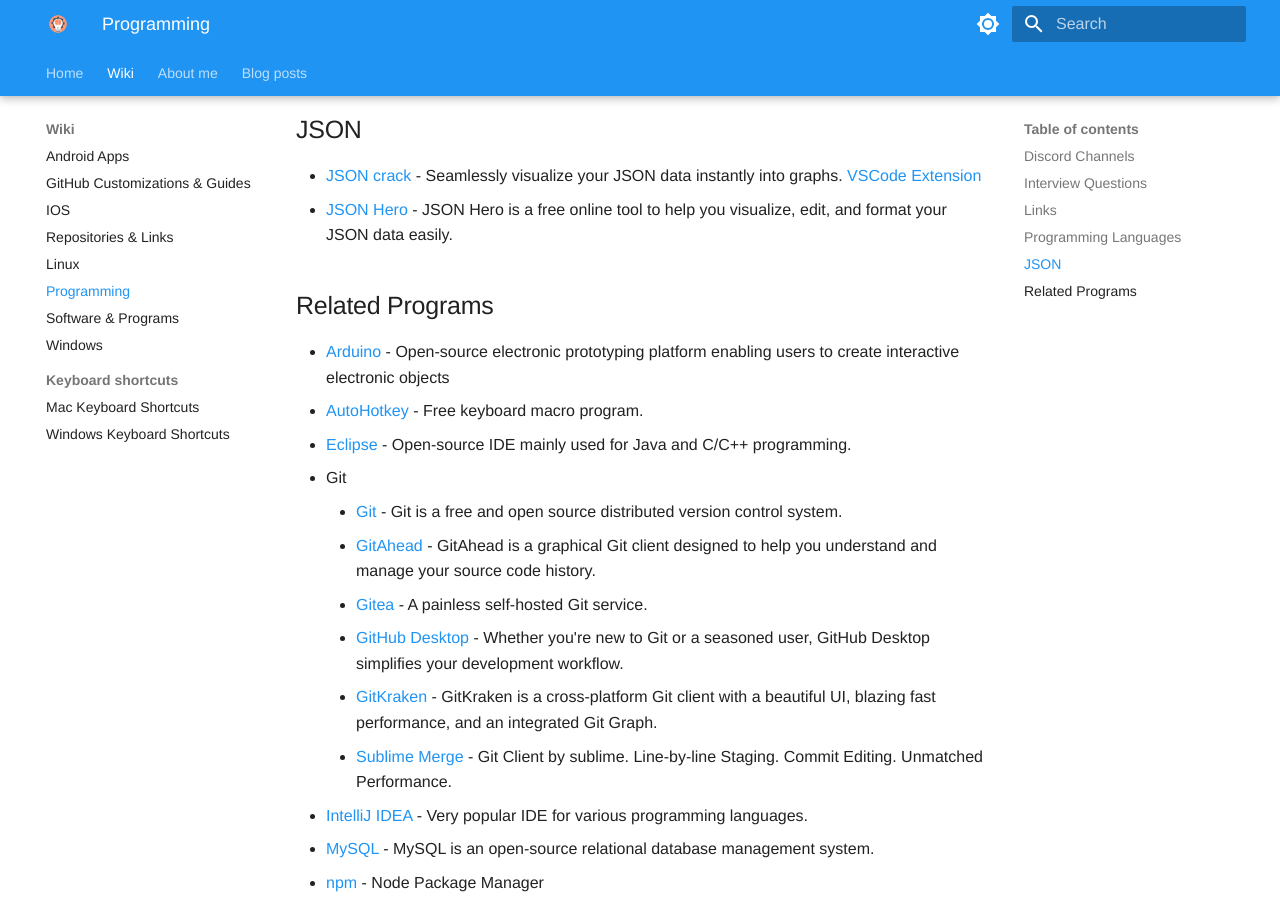
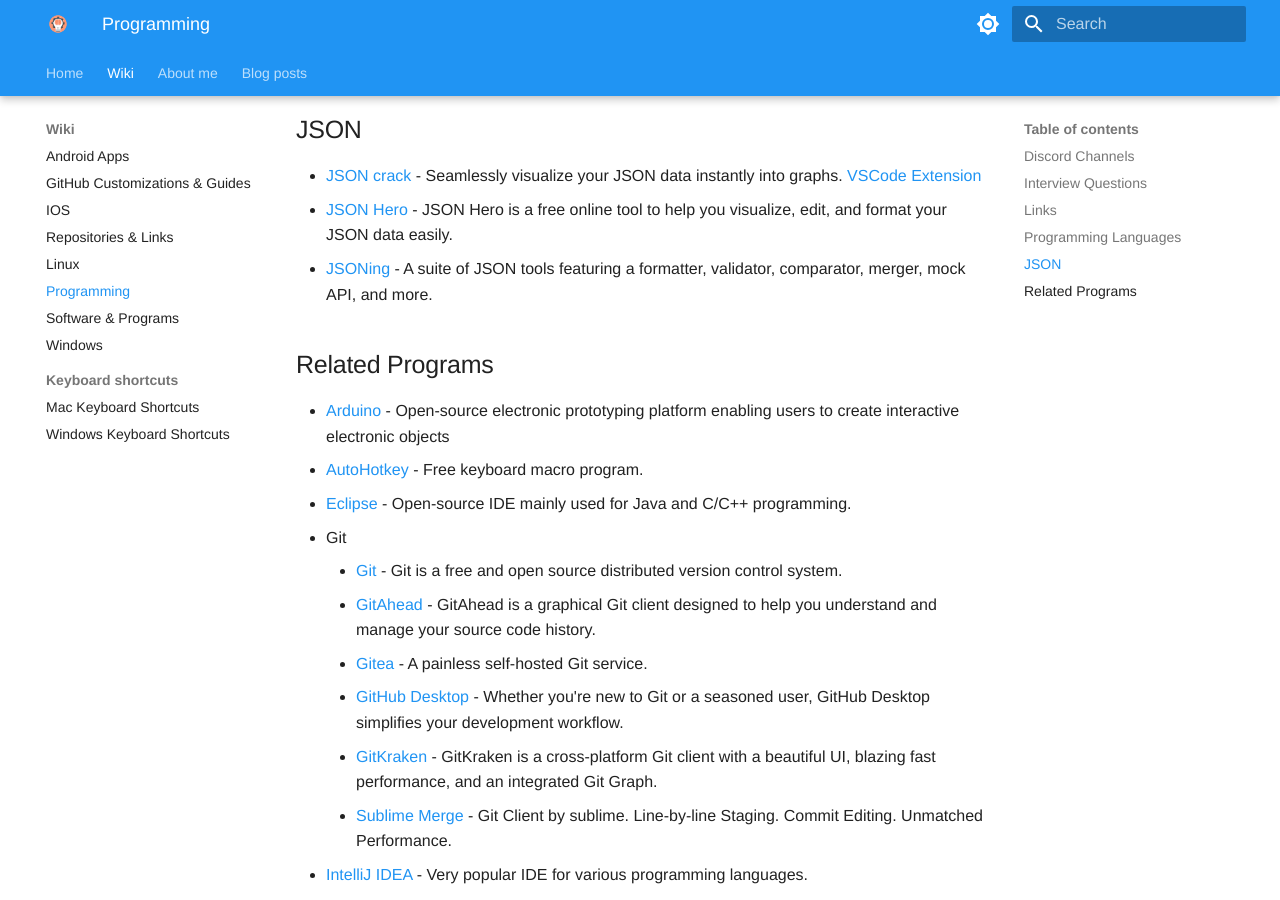
Before and after one commit to ZivSimchoni/Zwiki, an MkDocs documentation site: the page built from docs/Wiki/Programming.md, in a window 1280 px wide and 900 px high, scrolled down 2647 px. Built offline with MkDocs 1.6.1 and Material for MkDocs 9.7.7, drawn with Linux system fonts in a browser that asks for light colours; some web fonts are replaced.

Commit message:
Add jsoning to JSON / Programming.md

```diff
--- a/docs/Wiki/Programming.md
+++ b/docs/Wiki/Programming.md
@@ -69,6 +69,7 @@
 
 - [JSON crack](https://jsoncrack.com/editor) - Seamlessly visualize your JSON data instantly into graphs. [VSCode Extension](https://marketplace.visualstudio.com/items?itemName=AykutSarac.jsoncrack-vscode)
 - [JSON Hero](https://jsonhero.io/) - JSON Hero is a free online tool to help you visualize, edit, and format your JSON data easily.
+- [JSONing](https://jsonhero.io/) - A suite of JSON tools featuring a formatter, validator, comparator, merger, mock API, and more.
 
 ## Related Programs
 
```
